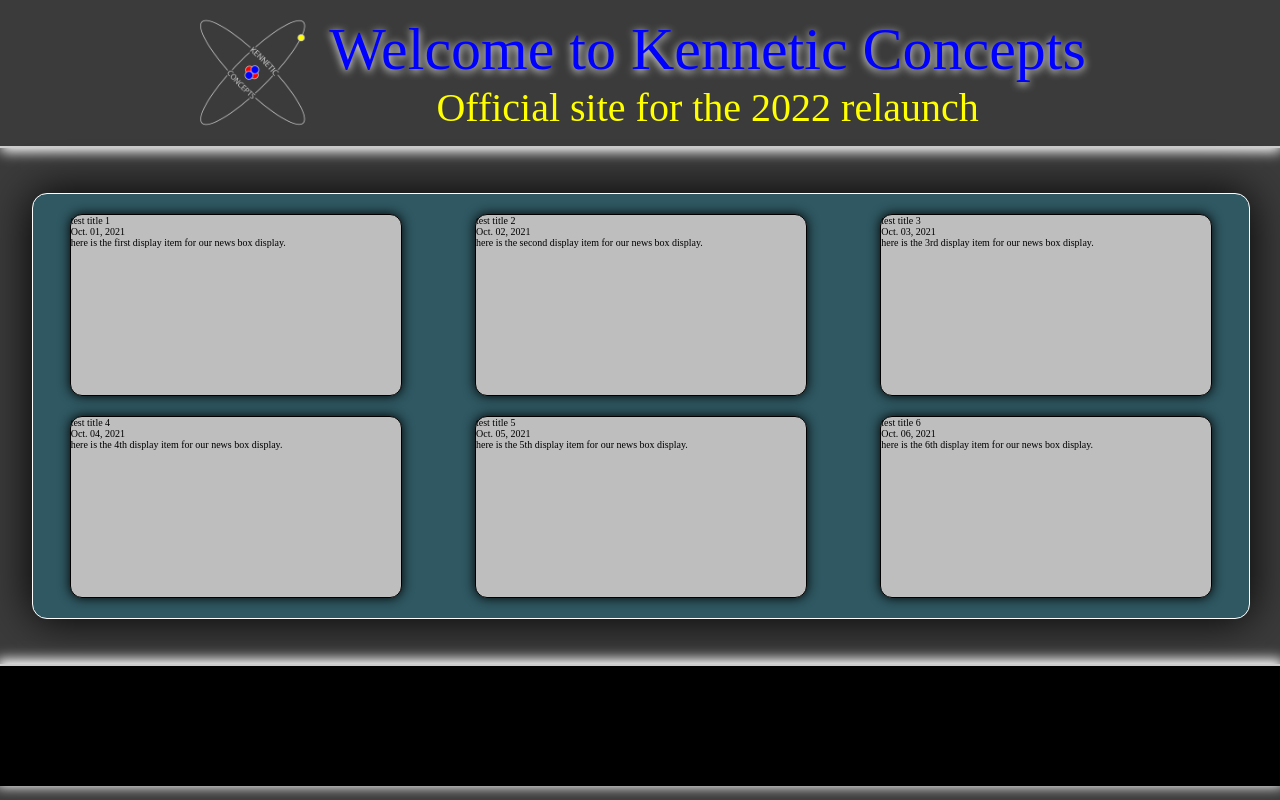
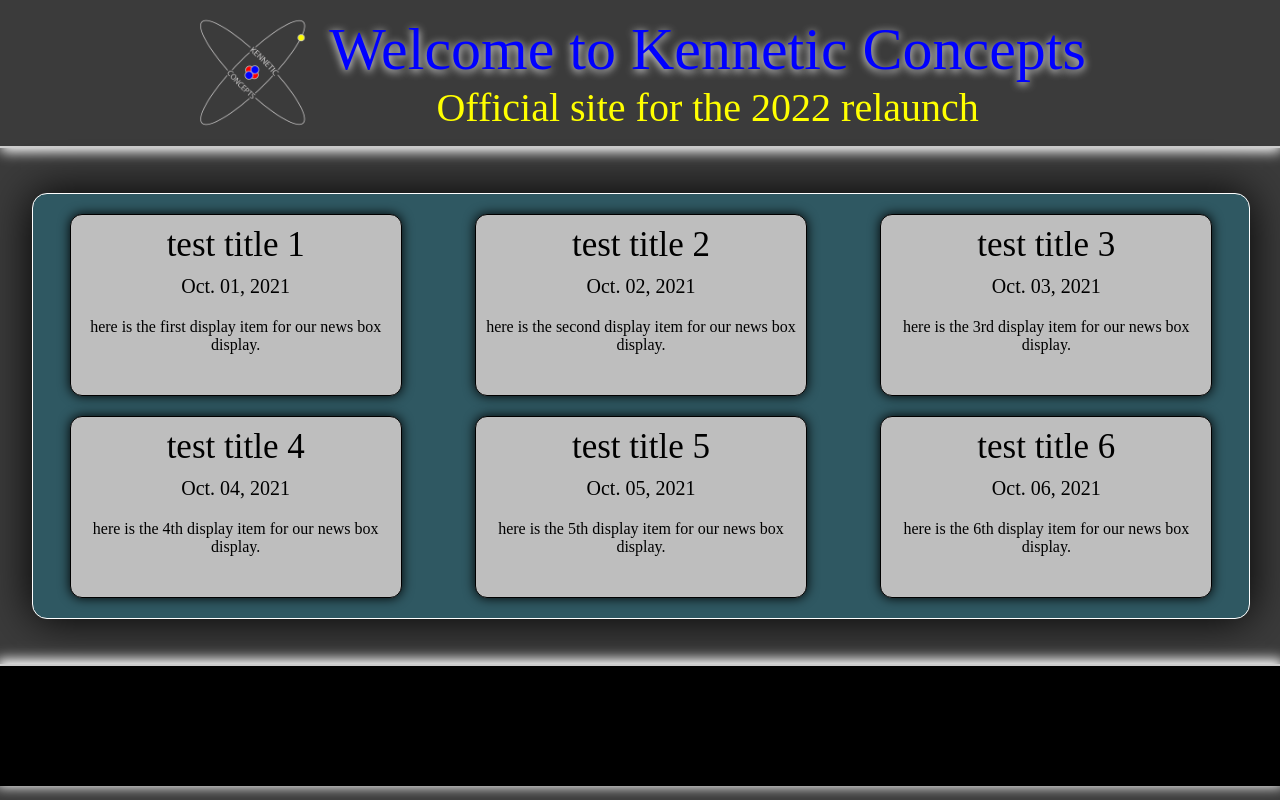
Before and after one commit to kenneth-brook/kennetic-2022, a React (Create React App) app: page / in a window 1280 px wide. Built offline with nearby package versions, Linux system fonts and the light colour scheme.

Commit message:
styled news cards

```diff
--- a/src/components/home/newsBlock/newsBlock.scss
+++ b/src/components/home/newsBlock/newsBlock.scss
@@ -6,4 +6,20 @@
 	border-radius: 12px;
 	box-shadow: 0px 0px 12px black;
 	margin-top: 20px;
+	text-align: center;
+
+	h1 {
+		font-size: 3.5rem;
+		padding: 10px 0 0;
+	}
+
+	h2 {
+		font-size: 2rem;
+		padding: 10px 0;
+	}
+
+	p {
+		font-size: 1.6rem;
+		padding: 10px 0;
+	}
 }
```
Also changed, not shown: 1 other file (tests, documents, lock files or other folders).
